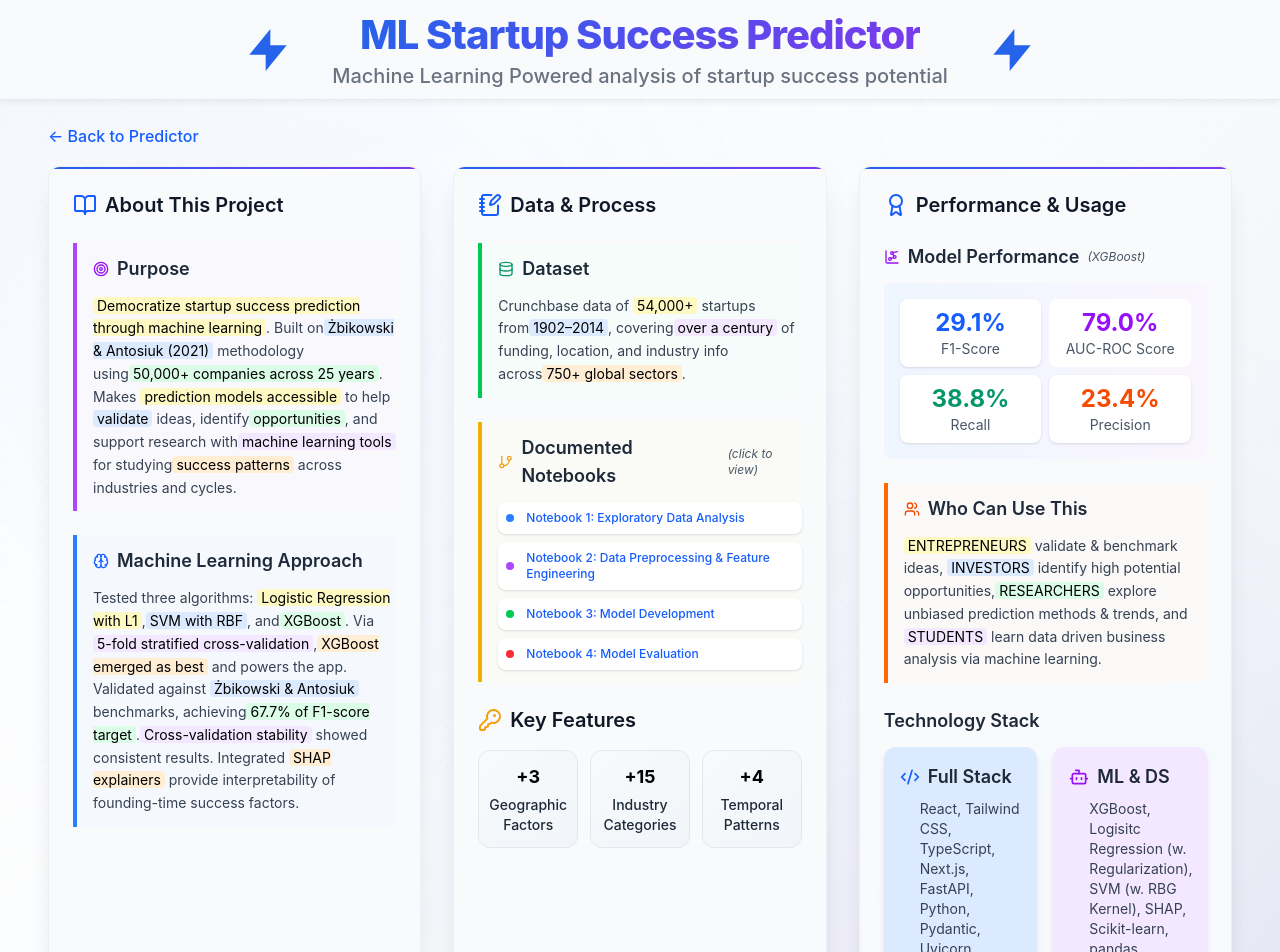
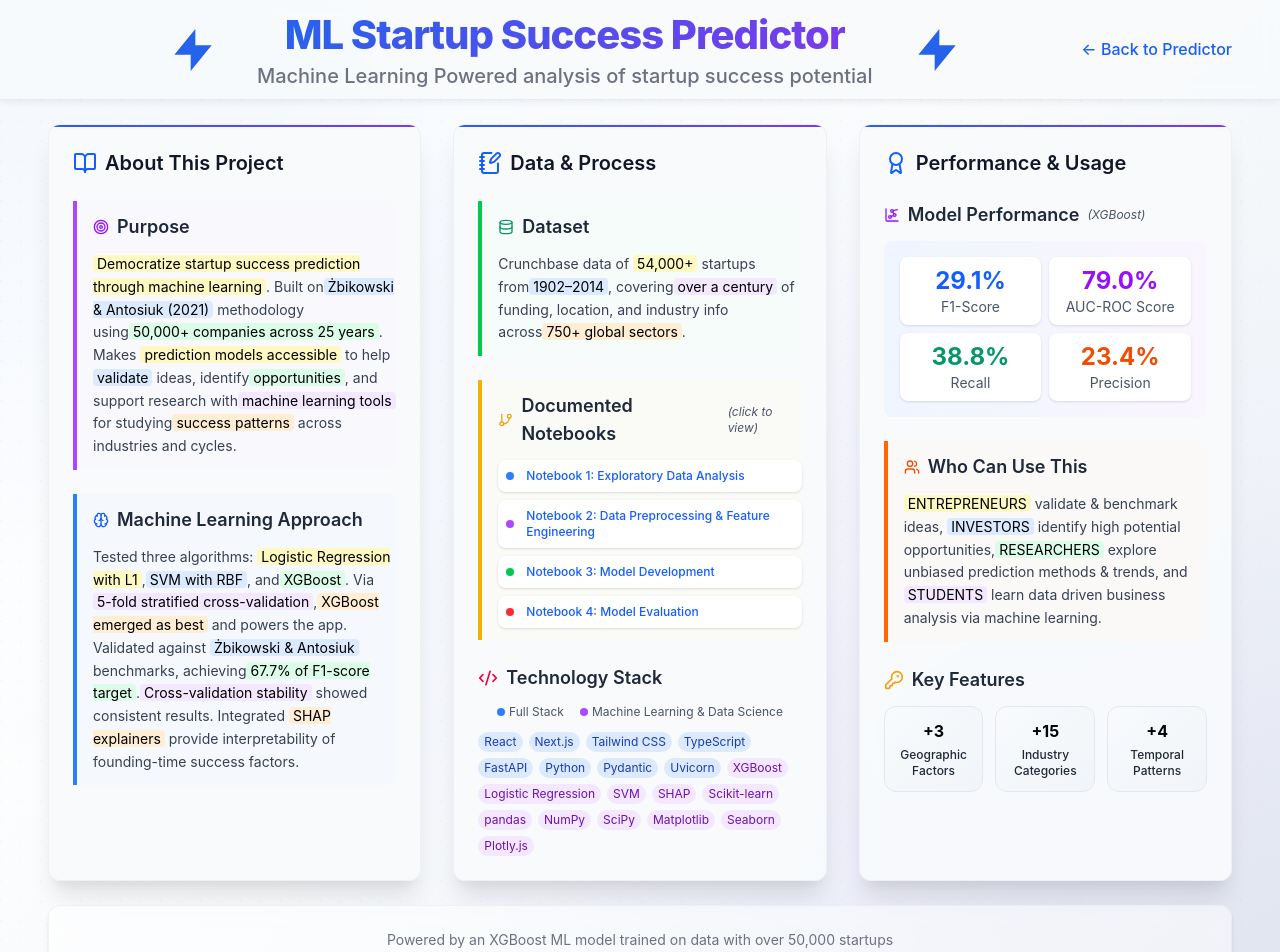
Before and after one commit to RyanFabrick/ML-Startup-Success-Prediction, a Next.js app in the folder startup-predictor/: page /about in a window 1280 px wide. Shown: the top 952 px of the page. Built offline with nearby package versions, Linux system fonts and the light colour scheme.

Commit message:
Documented evlautation notebook (complete now)

```diff
--- a/startup-predictor/app/about/page.tsx
+++ b/startup-predictor/app/about/page.tsx
@@ -8,7 +8,7 @@ const AboutPage = () => {
     <div className="min-h-screen bg-gradient-to-br from-blue-50 via-white to-purple-50">
       {/* Header */}
       <div className="bg-white shadow-sm border-b">
-        <div className="container-flexible py-3">
+        <div className="container-flexible py-3 flex justify-between items-center">
           <div className="flex items-center space-x-3">
             <TrendingUp className="h-8 w-8 text-blue-600" />
             <div>
@@ -16,20 +16,16 @@ const AboutPage = () => {
               <p className="text-gray-600">Machine Learning Powered analysis of startup success potential</p>
             </div>
           </div>
+          <Link href="/"
+            className="inline-flex items-center text-blue-600 hover:text-blue-800 font-medium transition-colors">
+            ← Back to Predictor
+          </Link>
         </div>
       </div>
 
-      <div className="container-flexible py-8">
-        {/* Navigation */}
-        <div className="mb-4">
-          <Link
-            href="/"
-            className="inline-flex items-center text-blue-600 hover:text-blue-800 font-medium transition-colors"
-          >
-            ← Back to Predictor
-          </Link>
-        </div>
-
+      {/* Main Content Container - Added to match main page structure */}
+      <div className="container-flexible py-8 px-4 sm:px-6 lg:px-8">
+        {/* Grid Content */}
         <div className="grid grid-cols-1 lg:grid-cols-3 gap-8">
           {/* About This Project - Column 1 */}
           <div className="bg-white rounded-xl shadow-lg p-6">
@@ -151,27 +147,41 @@ const AboutPage = () => {
                     </ul>
               </div>
 
+              {/* Technology Stack - Combined with color legend */}
               <div>
-                <h3 className="text-xl font-semibold text-gray-900 mb-4 flex items-center">
-                    <KeyRound className="h-6 w-6 text-yellow-600 mr-2" />
-                    Key Features
+                <h3 className="text-lg font-semibold text-gray-800 mb-3 flex items-center">
+                  <Code2 className="h-5 w-5 text-rose-600 mr-2" />
+                  Technology Stack
                 </h3>
-                <div className="grid grid-cols-3 gap-3">
-                    <div className="bg-gray-50 rounded-lg p-3 flex flex-col items-center text-center">
-                    <div className="text-black font-bold text-lg mb-1">+3</div>
-                    <div className="font-medium text-gray-800 text-sm">Geographic Factors</div>
+
+                {/* Color Legend */}
+                <div className="flex items-center justify-center gap-4 mb-3 text-xs text-gray-600">
+                  <div className="flex items-center">
+                    <span className="w-2 h-2 bg-blue-500 rounded-full mr-1"></span>
+                    Full Stack
                   </div>
-                    <div className="bg-gray-50 rounded-lg p-3 flex flex-col items-center text-center">
-                    <div className="text-black font-bold text-lg mb-1">+15</div>
-                    <div className="font-medium text-gray-800 text-sm">Industry Categories</div>
-                    </div>
-                    <div className="bg-gray-50 rounded-lg p-3 flex flex-col items-center text-center">
-                    <div className="text-black font-bold text-lg mb-1">+4</div>
-                    <div className="font-medium text-gray-800 text-sm">Temporal Patterns</div>
-                    </div>
+                  <div className="flex items-center">
+                    <span className="w-2 h-2 bg-purple-500 rounded-full mr-1"></span>
+                    Machine Learning & Data Science
                   </div>
                 </div>
 
+                {/* All Technologies Combined */}
+                <div className="flex flex-wrap gap-1.5">
+                  {/* Full Stack Technologies */}
+                  {['React', 'Next.js', 'Tailwind CSS', 'TypeScript', 'FastAPI', 'Python', 'Pydantic', 'Uvicorn'].map((tech) => (
+                    <span key={tech} className="px-1.5 py-0.5 bg-blue-100 text-blue-800 text-xs rounded-full">
+                      {tech}
+                    </span>
+                  ))}
+                  {/* ML & Data Science Technologies */}
+                  {['XGBoost', 'Logistic Regression', 'SVM', 'SHAP', 'Scikit-learn', 'pandas', 'NumPy', 'SciPy', 'Matplotlib', 'Seaborn', 'Plotly.js'].map((tech) => (
+                    <span key={tech} className="px-1.5 py-0.5 bg-purple-100 text-purple-800 text-xs rounded-full">
+                      {tech}
+                    </span>
+                  ))}
+                </div>
+              </div>
             </div>
           </div>
 
@@ -197,7 +207,7 @@ const AboutPage = () => {
                     </div>
 
                     {/* AUC-ROC Score */}
-                    <div className="bg-white p-2 rounded-lg shaSdow-sm">
+                    <div className="bg-white p-2 rounded-lg shadow-sm">
                       <div className="text-2xl font-bold text-purple-600">79.0%</div>
                       <div className="text-sm text-gray-600">AUC-ROC Score</div>
                     </div>
@@ -230,42 +240,27 @@ const AboutPage = () => {
                 </p>
               </div>
 
-
+              {/* Key Features - Moved from column 2 */}
               <div>
-                <h3 className="text-lg font-semibold text-gray-800 mb-3">Technology Stack</h3>
-
-
-                <div className="grid grid-cols-1 md:grid-cols-2 gap-4">
-                {/* Web Stack */}
-                <div className="bg-blue-100 rounded-xl shadow-md p-4">
-                    <h3 className="text-lg font-semibold text-gray-800 mb-2 flex items-center">
-                    <Code2 className="h-5 w-5 text-blue-600 mr-2" />
-                    Full Stack
+                <h3 className="text-lg font-semibold text-gray-800 mb-3 flex items-center">
+                    <KeyRound className="h-5 w-5 text-yellow-600 mr-2" />
+                    Key Features
                 </h3>
-                    <p className="text-sm text-gray-700 list-disc pl-5 space-y-1">
-                    React, Tailwind CSS, TypeScript, Next.js, FastAPI, Python, Pydantic, Uvicorn
-                    </p>
+                <div className="grid grid-cols-3 gap-3">
+                    <div className="bg-gray-50 rounded-lg p-3 flex flex-col items-center text-center">
+                    <div className="text-black font-bold text-base mb-1">+3</div>
+                    <div className="font-medium text-gray-800 text-xs">Geographic Factors</div>
                     </div>
-
-                {/* ML / Data */}
-                <div className="bg-purple-100 rounded-xl shadow-md p-4">
-                    <h3 className="text-lg font-semibold text-gray-800 mb-2 flex items-center">
-                    <Bot className="h-5 w-5 text-purple-600 mr-2" />
-                    ML & DS
-                    </h3>
-                    <p className="text-sm text-gray-700 list-disc pl-5 space-y-1">
-                    XGBoost, Logisitc Regression (w. Regularization), SVM (w. RBG Kernel), SHAP, Scikit-learn, pandas, NumPy, SciPy, Plotly.js, Matplotlib, Seaborn
-                    </p>
+                    <div className="bg-gray-50 rounded-lg p-3 flex flex-col items-center text-center">
+                    <div className="text-black font-bold text-base mb-1">+15</div>
+                    <div className="font-medium text-gray-800 text-xs">Industry Categories</div>
+                    </div>
+                    <div className="bg-gray-50 rounded-lg p-3 flex flex-col items-center text-center">
+                    <div className="text-black font-bold text-base mb-1">+4</div>
+                    <div className="font-medium text-gray-800 text-xs">Temporal Patterns</div>
                     </div>
                 </div>
-
-
-
               </div>
-
-
-
-
             </div>
           </div>
         </div>
--- a/startup-predictor/app/page.tsx
+++ b/startup-predictor/app/page.tsx
@@ -1,8 +1,9 @@
 "use client";
 import React, { useState, useEffect, useRef } from 'react';
 import { AlertCircle, TrendingUp, BarChart3, Lightbulb, Loader2, ChevronDown, Search } from 'lucide-react';
+import Link from 'next/link';
 
-// SearchableDropdown Component
+// SearchableDropdown Component - FIXED VERSION
 interface SearchableDropdownProps {
   options: string[];
   value: string;
@@ -83,6 +84,12 @@ const SearchableDropdown: React.FC<SearchableDropdownProps> = ({
         setHighlightedIndex(-1);
         inputRef.current?.blur();
         break;
+      case 'Backspace':
+        // Allows backspace to clear selection when input is focused
+        if (!searchTerm && value) {
+          onChange('');
+        }
+        break;
     }
   };
 
@@ -98,8 +105,8 @@ const SearchableDropdown: React.FC<SearchableDropdownProps> = ({
     setSearchTerm(newValue);
     setHighlightedIndex(-1);
 
-    // If input is cleared, clear the selection
-    if (newValue === '') {
+    // If user is typing and there's a previous selection, clears it
+    if (value && newValue !== value) {
       onChange('');
     }
 
@@ -108,7 +115,21 @@ const SearchableDropdown: React.FC<SearchableDropdownProps> = ({
     }
   };
 
-  const displayValue = value || searchTerm;
+  const handleInputFocus = () => {
+    setIsOpen(true);
+    // If there's a selected value, shows it as search term for editing
+    if (value && !searchTerm) {
+      setSearchTerm(value);
+    }
+  };
+
+  // Determines what to show in the input
+  const getDisplayValue = () => {
+    if (isOpen) {
+      return searchTerm;
+    }
+    return value || '';
+  };
 
   return (
     <div className="relative" ref={dropdownRef}>
@@ -116,10 +137,10 @@ const SearchableDropdown: React.FC<SearchableDropdownProps> = ({
         <input
           ref={inputRef}
           type="text"
-          value={displayValue}
+          value={getDisplayValue()}
           onChange={handleInputChange}
           onKeyDown={handleKeyDown}
-          onFocus={() => setIsOpen(true)}
+          onFocus={handleInputFocus}
           placeholder={loading ? 'Loading...' : placeholder}
           className="w-full px-3 py-2 pr-10 border border-gray-300 rounded-lg focus:ring-2 focus:ring-blue-500 focus:border-blue-500 bg-white"
           disabled={loading}
@@ -128,12 +149,29 @@ const SearchableDropdown: React.FC<SearchableDropdownProps> = ({
           autoComplete="off"
           suppressHydrationWarning
         />
-        <div className="absolute inset-y-0 right-0 flex items-center pr-3 pointer-events-none">
-          {loading ? (
-            <Loader2 className="h-4 w-4 animate-spin text-gray-400" />
-          ) : (
-            <ChevronDown className={`h-4 w-4 text-gray-400 transition-transform ${isOpen ? 'rotate-180' : ''}`} />
+        <div className="absolute inset-y-0 right-0 flex items-center pr-3">
+          {/* Clear button when there's a value */}
+          {value && !loading && (
+            <button
+              type="button"
+              onClick={(e) => {
+                e.stopPropagation();
+                onChange('');
+                setSearchTerm('');
+                inputRef.current?.focus();
+              }}
+              className="mr-1 text-gray-400 hover:text-gray-600 transition-colors"
+            >
+              ×
+            </button>
           )}
+          <div className="pointer-events-none">
+            {loading ? (
+              <Loader2 className="h-4 w-4 animate-spin text-gray-400" />
+            ) : (
+              <ChevronDown className={`h-4 w-4 text-gray-400 transition-transform ${isOpen ? 'rotate-180' : ''}`} />
+            )}
+          </div>
         </div>
       </div>
 
@@ -367,7 +405,7 @@ const StartupPredictor = () => {
     <div className="min-h-screen bg-gradient-to-br from-blue-50 via-white to-purple-50">
       {/* Header */}
       <div className="bg-white shadow-sm border-b">
-       <div className="container-flexible py-3">
+        <div className="container-flexible py-3 flex justify-between items-center">
           <div className="flex items-center space-x-3">
             <TrendingUp className="h-8 w-8 text-blue-600" />
             <div>
@@ -375,10 +413,14 @@ const StartupPredictor = () => {
               <p className="text-gray-600">Machine Learning Powered analysis of startup success potential</p>
             </div>
           </div>
+          <Link href="/about"
+            className="inline-flex items-center text-blue-600 hover:text-blue-800 font-medium transition-colors">
+            About This Application
+          </Link>
         </div>
       </div>
 
-      <div className="container-flexible py-8">
+      <div className="container-flexible py-8 px-4 sm:px-6 lg:px-8">
         <div className="grid grid-cols-1 lg:grid-cols-2 gap-8">
           {/* Input Form */}
           <div className="bg-white rounded-xl shadow-lg p-6">
```
Also changed, not shown: 1 other file (tests, documents, lock files or other folders). Lines whose indentation alone changed are shown as unchanged.
